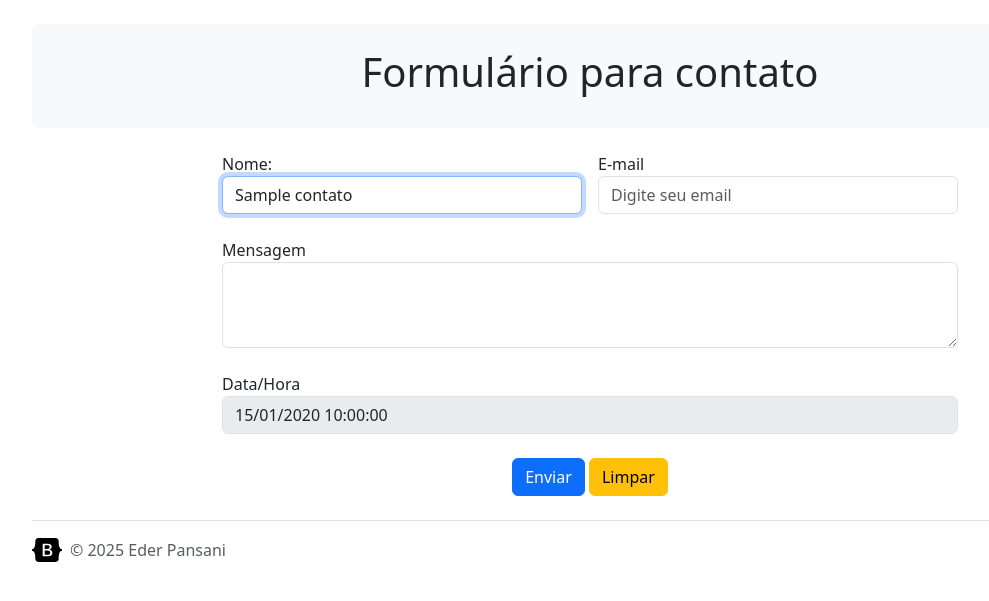
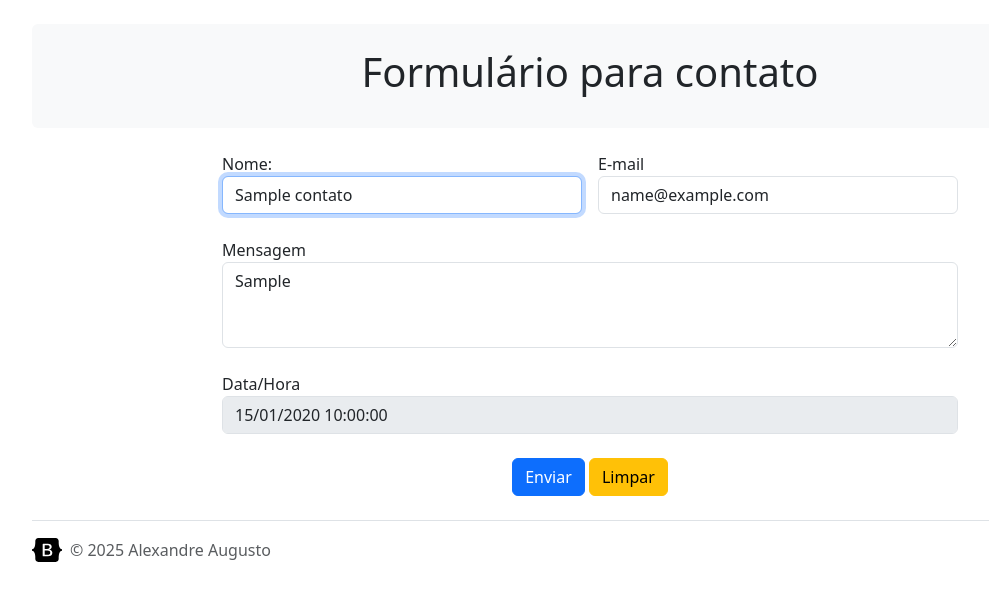
Before and after one commit to leefell/Desenvolvimento-Web-II, a PHP site: page /contato-alterar.php?id=1 in a window 1280 px wide. Shown: the part 73-674 px from the top of the page, without its empty margins (50-1039 px from the left). Run offline with PHP 8.4, Linux system fonts and the light colour scheme; tables that the repository leaves empty hold one stand-in row (values such as "Sample post"); data that the repository does not hold is empty.

Commit message:
praticando pronto

```diff
--- a/Aula 8 - Conexao Banco/CrudContato/config.ini
+++ b/Aula 8 - Conexao Banco/CrudContato/config.ini
@@ -1,10 +1,10 @@
 ; Este é um arquivo de configuração
 ; Comentários iniciam com ';', como no php.ini
 
-driver = "";
-server = "";
-user = "";
+driver = "mysql";
+server = "localhost";
+user = "root";
 password = "";
-database = "";
-port = "";
-debug = "";
+database = "dw2";
+port = "3306";
+debug = "false";
--- a/Aula 8 - Conexao Banco/CrudContato/contato-alterar.php
+++ b/Aula 8 - Conexao Banco/CrudContato/contato-alterar.php
@@ -5,17 +5,17 @@ require "conexao.php";
 
 $id = filter_input(INPUT_GET, "id", FILTER_SANITIZE_NUMBER_INT);
 
-if(empty($id)){
+if (empty($id)) {
     ?>
     <div class="alert alert-danger" role="alert">
         <h4>Falha ao abrir formulário para edição.</h4>
         <p>ID está vazio.</p>
     </div>
-<?php
+    <?php
     exit;
 }
 
-$sql = "select nome,
+$sql = "select nome, email, mensagem,
                 DATE_FORMAT(datahora, '%d/%m/%Y %H:%i:%s') as datahora
         FROM contato where ID = ?";
 $stmt = $conn->prepare($sql);
@@ -32,31 +32,33 @@ $registroContato = $stmt->fetch();
     <div class="row">
         <div class="col-8 offset-2">
             <form class="row g-3" action="destino-contato.php" method="POST">
-                <input type="hidden" name="id" value="<?=$id?>">
+                <input type="hidden" name="id" value="<?= $id ?>">
                 <div class="col-6">
                     <div class="mb-2">
                         <label for="nome">Nome:</label>
-                        <input class="form-control" type="text" name="nome" id="nome"
-                        required autofocus value="<?=$registroContato["nome"]?>">
+                        <input class="form-control" type="text" name="nome" id="nome" required autofocus
+                            value="<?= $registroContato["nome"] ?>">
                     </div>
                 </div>
                 <div class="col-6">
                     <div class="mb-2">
                         <label for="email">E-mail</label>
-                        <input class="form-control" type="email" name="email" id="email"
-                        placeholder="Digite seu email" required value="<?=$registroContato["email"]?>">
+                        <input class="form-control" type="email" name="email" id="email" placeholder="Digite seu email"
+                            required value="<?= $registroContato["email"] ?>">
                     </div>
                 </div>
                 <div class="col-12">
                     <div class="mb-2">
-                        <label for="email">Mensagem</label>
-                        <textarea class="form-control" name="msg" id="msg" cols="30" rows="3" required><?=$registroContato["mensagem"]?></textarea>
+                        <label for="mensagem">Mensagem</label>
+                        <textarea class="form-control" name="msg" id="msg" cols="30" rows="3"
+                            required><?= $registroContato["mensagem"] ?></textarea>
                     </div>
                 </div>
                 <div class="col-12">
                     <div class="mb-2">
-                        <label for="email">Data/Hora</label>
-                        <input class="form-control" type="text" name="datahora" id="datahora" disabled value="<?=$registroContato["datahora"]?>">
+                        <label for="datahora">Data/Hora</label>
+                        <input class="form-control" type="text" name="datahora" id="datahora" disabled
+                            value="<?= $registroContato["datahora"] ?>">
                     </div>
                 </div>
 
@@ -70,5 +72,5 @@ $registroContato = $stmt->fetch();
 </div>
 
 <?php
-require 'footer.php'
+require 'footer.php';
 ?>
--- a/Aula 8 - Conexao Banco/CrudContato/footer.php
+++ b/Aula 8 - Conexao Banco/CrudContato/footer.php
@@ -5,7 +5,7 @@
                         <use xlink:href="#bootstrap"></use>
                     </svg>
                 </a>
-                <span class="text-muted">© 2025 Eder Pansani</span>
+                <span class="text-muted">© 2025 Alexandre Augusto</span>
             </div>
 
             <ul class="nav col-md-4 justify-content-end list-unstyled d-flex">
--- a/Aula 8 - Conexao Banco/CrudContato/header.php
+++ b/Aula 8 - Conexao Banco/CrudContato/header.php
@@ -5,9 +5,9 @@
     <meta charset="UTF-8">
     <meta http-equiv="X-UA-Compatible" content="IE=edge">
     <meta name="viewport" content="width=device-width, initial-scale=1.0">
-    <title>Exemplo CRUD PHP - Eder Pansani</title>
-
-    <link href="https://cdn.jsdelivr.net/npm/bootstrap@5.3.0-alpha1/dist/css/bootstrap.min.css" rel="stylesheet" integrity="sha384-GLhlTQ8iRABdZLl6O3oVMWSktQOp6b7In1Zl3/Jr59b6EGGoI1aFkw7cmDA6j6gD" crossorigin="anonymous">
+    <title>Exemplo CRUD PHP - Alexandre Augusto</title>
+    <link href="https://cdn.jsdelivr.net/npm/bootstrap@5.3.0-alpha1/dist/css/bootstrap.min.css" rel="stylesheet"
+        integrity="sha384-GLhlTQ8iRABdZLl6O3oVMWSktQOp6b7In1Zl3/Jr59b6EGGoI1aFkw7cmDA6j6gD" crossorigin="anonymous">
     <style>
         .img-lorem {
             width: 30%;
@@ -25,13 +25,16 @@
     <svg xmlns="http://www.w3.org/2000/svg" style="display: none;">
         <symbol id="bootstrap" viewBox="0 0 118 94">
             <title>Bootstrap</title>
-            <path fill-rule="evenodd" clip-rule="evenodd" d="M24.509 0c-6.733 0-11.715 5.893-11.492 12.284.214 6.14-.064 14.092-2.066 20.577C8.943 39.365 5.547 43.485 0 44.014v5.972c5.547.529 8.943 4.649 10.951 11.153 2.002 6.485 2.28 14.437 2.066 20.577C12.794 88.106 17.776 94 24.51 94H93.5c6.733 0 11.714-5.893 11.491-12.284-.214-6.14.064-14.092 2.066-20.577 2.009-6.504 5.396-10.624 10.943-11.153v-5.972c-5.547-.529-8.934-4.649-10.943-11.153-2.002-6.484-2.28-14.437-2.066-20.577C105.214 5.894 100.233 0 93.5 0H24.508zM80 57.863C80 66.663 73.436 72 62.543 72H44a2 2 0 01-2-2V24a2 2 0 012-2h18.437c9.083 0 15.044 4.92 15.044 12.474 0 5.302-4.01 10.049-9.119 10.88v.277C75.317 46.394 80 51.21 80 57.863zM60.521 28.34H49.948v14.934h8.905c6.884 0 10.68-2.772 10.68-7.727 0-4.643-3.264-7.207-9.012-7.207zM49.948 49.2v16.458H60.91c7.167 0 10.964-2.876 10.964-8.281 0-5.406-3.903-8.178-11.425-8.178H49.948z"></path>
+            <path fill-rule="evenodd" clip-rule="evenodd"
+                d="M24.509 0c-6.733 0-11.715 5.893-11.492 12.284.214 6.14-.064 14.092-2.066 20.577C8.943 39.365 5.547 43.485 0 44.014v5.972c5.547.529 8.943 4.649 10.951 11.153 2.002 6.485 2.28 14.437 2.066 20.577C12.794 88.106 17.776 94 24.51 94H93.5c6.733 0 11.714-5.893 11.491-12.284-.214-6.14.064-14.092 2.066-20.577 2.009-6.504 5.396-10.624 10.943-11.153v-5.972c-5.547-.529-8.934-4.649-10.943-11.153-2.002-6.484-2.28-14.437-2.066-20.577C105.214 5.894 100.233 0 93.5 0H24.508zM80 57.863C80 66.663 73.436 72 62.543 72H44a2 2 0 01-2-2V24a2 2 0 012-2h18.437c9.083 0 15.044 4.92 15.044 12.474 0 5.302-4.01 10.049-9.119 10.88v.277C75.317 46.394 80 51.21 80 57.863zM60.521 28.34H49.948v14.934h8.905c6.884 0 10.68-2.772 10.68-7.727 0-4.643-3.264-7.207-9.012-7.207zM49.948 49.2v16.458H60.91c7.167 0 10.964-2.876 10.964-8.281 0-5.406-3.903-8.178-11.425-8.178H49.948z">
+            </path>
         </symbol>
     </svg>
 
     <div class="container">
         <header class="d-flex flex-wrap justify-content-center py-3 mb-4 border-bottom">
-            <a href="/" class="d-flex align-items-center mb-3 mb-md-0 me-md-auto text-dark text-decoration-none">
+            <a href="contato.php"
+                class="d-flex align-items-center mb-3 mb-md-0 me-md-auto text-dark text-decoration-none">
                 <svg class="bi me-2" width="40" height="32">
                     <use xlink:href="#bootstrap"></use>
                 </svg>
@@ -40,5 +43,5 @@
 
             <?php
             require 'menu.php'
-            ?>
+                ?>
         </header>
```
Also changed, not shown: Aula 8 - Conexao Banco/CrudContato/conexao.php (+4 -3 lines), Aula 8 - Conexao Banco/CrudContato/contato.php (+5 -4 lines), Aula 8 - Conexao Banco/CrudContato/destino-contato-alterar.php (+7 -7 lines), Aula 8 - Conexao Banco/CrudContato/destino-contato.php (+13 -12 lines), Aula 8 - Conexao Banco/CrudContato/excluir-contato.php (+9 -8 lines), Aula 8 - Conexao Banco/CrudContato/listagem.php (+8 -9 lines), Aula 8 - Conexao Banco/CrudContato/menu.php (+4 -4 lines).
